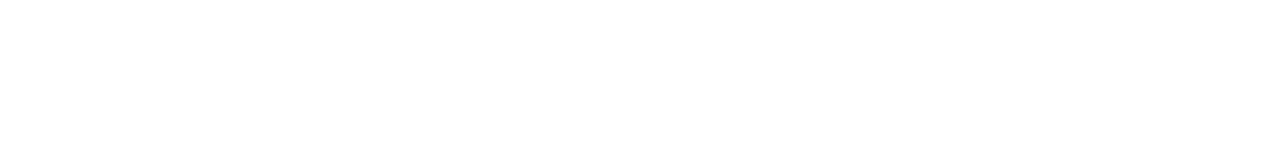
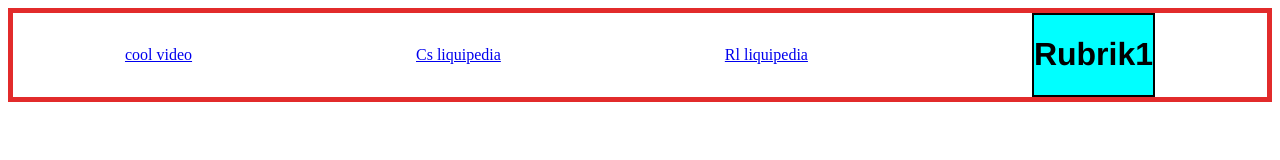
Before and after one commit to TE22A-Assal-Yousuf/uppgift-1-lek3b, a plain HTML site: page index.html in a window 1280 px wide. Drawn offline with Linux system fonts and the light colour scheme.

Commit message:
fixade spacing

```diff
--- a/index.html
+++ b/index.html
@@ -7,6 +7,14 @@
     <link rel="stylesheet" href="style.css">
 </head>
 <body>
+    <div id="top">
+        <a href="https://www.youtube.com/shorts/Ghr6wo_F3Ys?feature=share"> cool video</a>
+        <a href="https://liquipedia.net/counterstrike/ESL/Pro_League/Season_18">Cs liquipedia</a>
+        <a href="https://liquipedia.net/rocketleague/Main_Page">Rl liquipedia</a>
+        <div class="rubrik1">
+            <h1>Rubrik1</h1>
+        </div>
 
+    </div>
 </body>
 </html>
--- a/style.css
+++ b/style.css
@@ -1,14 +1,18 @@
 #top{
+    justify-content: space-around;
     display: flex;
-    flex-direction: row;
     border: 5px solid rgb(226, 43, 43);
+    align-items: center;
+}
 
-
-}
 .rubrik1{
 
     display: flex;
     border: 2px solid black;
     background-color: aqua;
+}
+
+h1{
     text-align: center;
+    font-family: 'Franklin Gothic Medium', 'Arial Narrow', Arial, sans-serif;
 }
```
